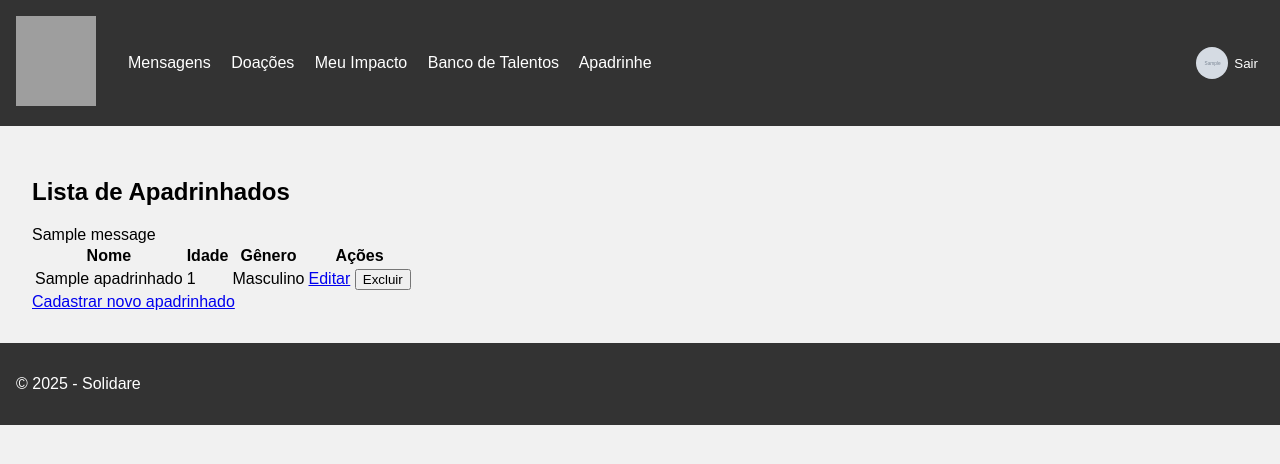
After one commit to Rodrigo603/Solidare, a Django app: page /apadrinhados/ in a window 1280 px wide. The commit adds this page. Shown: the top 464 px of the page. Run offline with Django 5.2, Linux system fonts and the light colour scheme; a user stored in the database is signed in; tables that the repository leaves empty hold one stand-in row (values such as "Sample post"); grey boxes marked "Sample" are stand-in pictures; one stand-in notice (Sample message) is shown; grey boxes are pictures that could not be loaded.

Commit message:
Finalizando a historia do CRUD do apadrinhado.

```diff
--- a/Aplicativo/models.py
+++ b/Aplicativo/models.py
@@ -4,6 +4,17 @@ from django.db.models.signals import post_save
 from django.dispatch import receiver
 
 # MODELS
+class Perfil(models.Model):
+    TIPOS_USUARIO = (
+        ('administrador', 'Administrador'),
+        ('colaborador', 'Colaborador'),
+    )
+
+    user = models.OneToOneField(User, on_delete=models.CASCADE)
+    tipo_usuario = models.CharField(max_length=20, choices=TIPOS_USUARIO)
+
+    def __str__(self):
+        return f"{self.user.username} - {self.get_tipo_usuario_display()}"
 
 class Profile(models.Model):
     user = models.OneToOneField(User, on_delete=models.CASCADE)
--- a/Aplicativo/templates/base.html
+++ b/Aplicativo/templates/base.html
@@ -30,8 +30,6 @@
               <img src="{% static 'img/user-icon.jpg' %}" alt="Ícone padrão" class="header-profile-pic">
             {% endif %}
           </a>
-          <form method="post" action="{% url 'logout' %}" style="display:inline; margin-left: 1rem;">
-            {% csrf_token %}
             <button type="submit" style="background:none; border:none; color:white; font-weight:400; cursor:pointer;">Sair</button>
           </form>
         {% else %}
--- /dev/null
+++ b/Aplicativo/templates/lista_apadrinhados.html
@@ -0,0 +1,57 @@
+{% extends 'base.html' %}
+{% load static %}
+
+{% block title %}Lista de Apadrinhados{% endblock %}
+
+{% block content %}
+<div>
+    <h2>Lista de Apadrinhados</h2>
+
+    {% if messages %}
+        {% for message in messages %}
+            <div>{{ message }}</div>
+        {% endfor %}
+    {% endif %}
+
+    <table>
+        <thead>
+            <tr>
+                <th>Nome</th>
+                <th>Idade</th>
+                <th>Gênero</th>
+                <th>Ações</th>
+            </tr>
+        </thead>
+        <tbody>
+            {% for apadrinhado in apadrinhados %}
+                <tr>
+                    <td>{{ apadrinhado.nome }}</td>
+                    <td>{{ apadrinhado.idade }}</td>
+                    <td>
+                        {% if apadrinhado.genero == 'M' %}
+                            Masculino
+                        {% elif apadrinhado.genero == 'F' %}
+                            Feminino
+                        {% endif %}
+                    </td>
+                    <td>
+                        <a href="{% url 'editar_apadrinhado' apadrinhado.id %}">Editar</a>
+                        <form method="post" action="{% url 'excluir_apadrinhado' apadrinhado.id %}" style="display:inline;">
+                            {% csrf_token %}
+                            <button type="submit" onclick="return confirm('Tem certeza que deseja excluir este apadrinhado?');">Excluir</button>
+                        </form>
+                    </td>
+                </tr>
+            {% empty %}
+                <tr>
+                    <td colspan="4">Nenhum apadrinhado cadastrado.</td>
+                </tr>
+            {% endfor %}
+        </tbody>
+    </table>
+
+    <div>
+        <a href="{% url 'registrar_apadrinhado' %}">Cadastrar novo apadrinhado</a>
+    </div>
+</div>
+{% endblock %}
--- a/Aplicativo/templates/registrar.html
+++ b/Aplicativo/templates/registrar.html
@@ -10,7 +10,11 @@
         {% if form.non_field_errors %}
           <div class="form-error">{{ form.non_field_errors.0 }}</div>
         {% endif %}
-
+        <label for="id_tipo_usuario">Tipo de usuário:</label>
+        <select name="tipo_usuario" id="id_tipo_usuario">
+            <option value="colaborador">Colaborador</option>
+            <option value="administrador">Administrador</option>
+        </select>
         <label for="id_username">Usuário:</label>
         <input type="text" name="username" id="id_username" value="{{ form.username.value|default:'' }}">
         {% if form.username.errors %}
--- a/Aplicativo/templates/registro_apadrinhado.html
+++ b/Aplicativo/templates/registrar_apadrinhado.html
@@ -36,7 +36,7 @@
 
         <div>
             <button type="submit">Cadastrar</button>
-            <a href="{% url 'banco_talentos' %}">Voltar</a>
+            <a href="{% url 'home' %}">Voltar</a>
         </div>
     </form>
 </div>
--- a/Aplicativo/urls.py
+++ b/Aplicativo/urls.py
@@ -1,7 +1,7 @@
 from django.urls import path
-from .views import home_view, mensagens_view, doacoes_view, progresso_view
+from .views import editar_apadrinhados, excluir_apadrinhado, home_view, mensagens_view, doacoes_view, progresso_view
 from .views import impacto_view, banco_talentos_view, registrar_view, apadrinhamento_view
-from .views import perfil_view, registro_apadrinhado_view,login_view
+from .views import perfil_view, registrar_apadrinhado_view,login_view,lista_apadrinhados,editar_apadrinhados
 
 urlpatterns = [
     path('', home_view, name='home'),
@@ -14,5 +14,8 @@ urlpatterns = [
     path('talentos/', banco_talentos_view, name='banco_talentos'),
     path('apadrinhar/', apadrinhamento_view, name='apadrinhar'),
     path('perfil/', perfil_view, name='perfil'),
-    path('registrarapadrinhado/', registro_apadrinhado_view, name='registrar_apadrinhado')
+    path('registrar/apadrinhado/', registrar_apadrinhado_view, name='registrar_apadrinhado'),
+    path('apadrinhados/',lista_apadrinhados, name='lista_apadrinhados'),
+    path('apadrinhados/editar<int:apadrinhado_id>/editar', editar_apadrinhados, name='editar_apadrinhado'),
+    path('apadrinhados/excluir<int:apadrinhado_id>/excluir', excluir_apadrinhado, name='excluir_apadrinhado'),
 ]
--- a/Aplicativo/views.py
+++ b/Aplicativo/views.py
@@ -1,10 +1,12 @@
-from django.shortcuts import render, redirect
+from django.shortcuts import render, redirect,get_object_or_404
 from django.contrib.auth.decorators import login_required
 from django.contrib.auth.models import User
 from django.contrib.auth import login,authenticate
 from django.contrib import messages
-from .models import Aluno, Mensagem, Doacao, Boletim, ComentarioProfessor, Profile
+from .models import Aluno, Doacao, Boletim, ComentarioProfessor, Perfil
 from django.db import IntegrityError
+from .models import Apadrinhado
+from django.http import HttpResponseForbidden
 
 def home_view(request):
     return render(request, 'home.html')
@@ -15,6 +17,7 @@ def registrar_view(request):
         email = request.POST.get('email', '').strip()
         password1 = request.POST.get('password1', '')
         password2 = request.POST.get('password2', '')
+        tipo_usuario = request.POST.get('tipo_usuario', 'colaborador')
 
         if password1 != password2:
             messages.error(request, "As senhas não coincidem.")
@@ -30,14 +33,17 @@ def registrar_view(request):
 
         try:
             user = User.objects.create_user(username=username, email=email, password=password1)
+            Perfil.objects.create(user=user, tipo_usuario=tipo_usuario)
             login(request, user)
-            return redirect('home')
+            return redirect('login.html')
         except IntegrityError:
             messages.error(request, "Erro ao criar o usuário.")
-
     return render(request, 'registrar.html')
 
-def registro_apadrinhado_view(request):
+
+def registrar_apadrinhado_view(request):
+    if not request.user.perfil.tipo_usuario == 'administrador':
+        return HttpResponseForbidden("Apenas administradores podem cadastrar apadrinhados.")
     if request.method == 'POST':
         nome = request.POST.get('nome', '').strip()
         idade = request.POST.get('idade', '')
@@ -45,8 +51,20 @@ def registro_apadrinhado_view(request):
 
         if not nome or not idade or not genero:
             messages.error(request, "Todos os campos são obrigatórios.")
-            return render(request, 'registro_apadrinhado.html')
-    return render(request,'registro_apadrinhado.html')
+            return render(request, 'registrar_apadrinhado.html')
+
+        try:
+            Apadrinhado.objects.create(
+                nome=nome,
+                idade=idade,
+                genero=genero
+            )
+            messages.success(request, "Apadrinhado cadastrado com sucesso!")
+            return redirect('lista_apadrinhados')
+        except Exception:
+            messages.error(request, "Erro ao cadastrar apadrinhado.")
+
+    return render(request, 'registrar_apadrinhado.html')
 
 def login_view(request):
     if request.method == "POST":
@@ -60,9 +78,49 @@ def login_view(request):
             return render(request, "login.html", {"erro": "Usuário ou senha inválidos"})
 
     return render(request, "login.html")
+@login_required
+def lista_apadrinhados(request):
+
+    try:
+        perfil = request.user.perfil
+    except Perfil.DoesNotExist:
+        messages.error(request, "Cadastre-se como administrador para acessar essa página.")
+        return redirect('home')
+
+    if perfil.tipo_usuario != 'administrador':
+        return HttpResponseForbidden("Acesso restrito a administradores.")
+
+    apadrinhados = Apadrinhado.objects.all()
+    return render(request, "lista_apadrinhados.html", {'apadrinhados': apadrinhados})
+
+@login_required
+def editar_apadrinhados(request,apadrinhado_id):
+    if request.user.perfil.tipo_usuario != 'administrador':
+        return redirect('home')
+
+    apadrinhado = get_object_or_404(Apadrinhado, id=apadrinhado_id)
+
+    if request.method == 'POST':
+        apadrinhado.nome = request.POST.get('nome')
+        apadrinhado.idade = request.POST.get('idade')
+        apadrinhado.genero = request.POST.get('genero')
+        apadrinhado.save()
+        return redirect('lista_apadrinhados')
+
+    return render(request, 'editar_apadrinhados.html', {'apadrinhado': apadrinhado})
+
+@login_required
+def excluir_apadrinhado(request, apadrinhado_id):
+
+    if request.user.perfil.tipo_usuario != 'administrador':
+        return redirect('home')
+    apadrinhado = get_object_or_404(Apadrinhado, id=apadrinhado_id)
+    if request.method == 'POST':
+        apadrinhado.delete()
+    return redirect('lista_apadrinhados')
 
 def mensagens_view(request):
-    alunos = Aluno.objects.filter(apadrinhado_por=request.user)
+    alunos = Aluno.objects.filter(aluno_por=request.user)
     return render(request, 'mensagens.html', {'alunos': alunos})
 
 @login_required
@@ -80,7 +138,7 @@ def progresso_view(request, aluno_id):
 def impacto_view(request):
     doacoes = Doacao.objects.filter(usuario=request.user)
     total = sum(d.valor for d in doacoes if d.valor)
-    alunos = Aluno.objects.filter(apadrinhado_por=request.user).count()
+    alunos = Aluno.objects.filter(aluno_por=request.user).count()
     return render(request, 'impacto.html', {'total_doado': total, 'num_alunos': alunos})
 
 @login_required
--- a/sistema/settings.py
+++ b/sistema/settings.py
@@ -128,7 +128,6 @@ STATICFILES_DIRS = [
     os.path.join(BASE_DIR, 'Aplicativo', 'static'),
 ]
 
-LOGIN_REDIRECT_URL = '/'
 
 MEDIA_URL = '/media/'
 MEDIA_ROOT = os.path.join(BASE_DIR, 'media')
--- a/sistema/urls.py
+++ b/sistema/urls.py
@@ -23,5 +23,3 @@ urlpatterns = [
     path('admin/', admin.site.urls),
     path('', include('Aplicativo.urls')),
 ]
-
-urlpatterns += static(settings.MEDIA_URL, document_root=settings.MEDIA_ROOT)
```
Also changed, not shown: Aplicativo/templates/editar_apadrinhados.html (added, +36 -0 lines), Aplicativo/migrations/0004_perfil.py (added), Aplicativo/migrations/0005_alter_perfil_tipo_usuario.py (added), Aplicativo/migrations/0006_alter_perfil_tipo_usuario.py (added).
